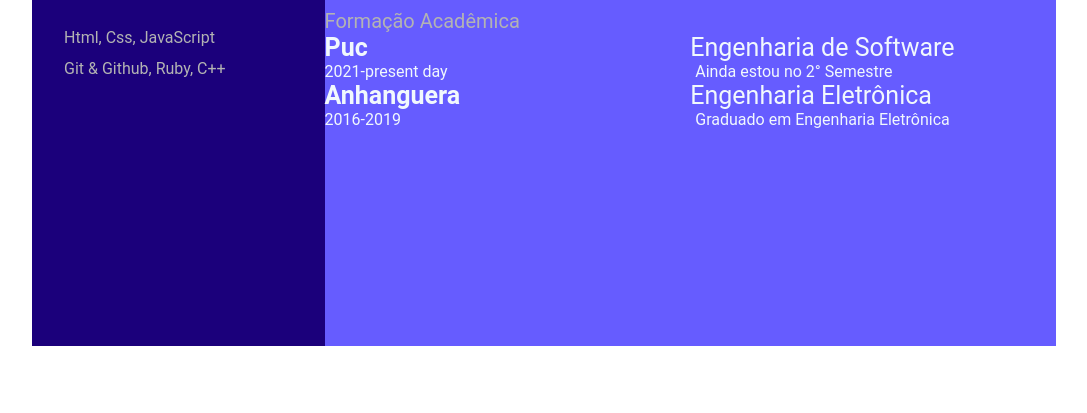
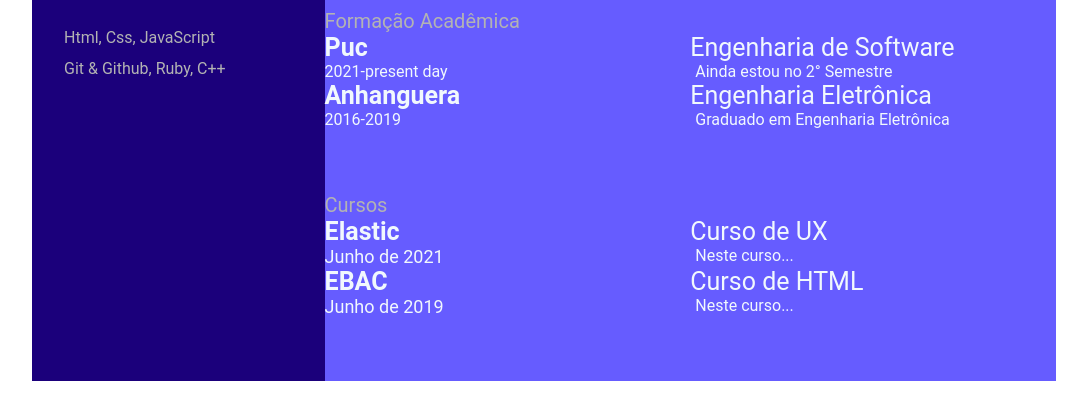
Before and after one commit to LuquinhasBohrer/devweekgit.github.io, a plain HTML site: page index.html in a window 1280 px wide. Shown: the part 486-899 px from the top of the page, without its empty margins (96-1183 px from the left). Before the commit the page ends 864 px from the top, so only its background shows below. Drawn offline with Linux system fonts and the light colour scheme.

Commit message:
Colocada sessão de cursos/certificados

```diff
--- a/index.html
+++ b/index.html
@@ -108,6 +108,29 @@
 
             </section>
 
+            <section class="awards gap">
+                <div class="titulo-direito">Cursos</div>
+                <div class="awards-contents">
+                    <div class="awards-left">
+                        <p class="awards-company-name">Elastic</p>
+                        <p class="awards-time-period">Junho de 2021</p>
+                    </div>
+                    <div class="awards-right">
+                        <p class="awards-name">Curso de UX</p>
+                        <p class="awards-desc">Neste curso...</p>
+                    </div>
+
+                    <div class="awards-left">
+                        <p class="awards-company-name">EBAC</p>
+                        <p class="awards-time-period">Junho de 2019</p>
+                    </div>
+                    <div class="awards-right">
+                        <p class="awards-name">Curso de HTML</p>
+                        <p class="awards-desc">Neste curso...</p>
+                    </div>
+                </div>
+            </section>
+
         </section>
     </main>
 </body>
```
